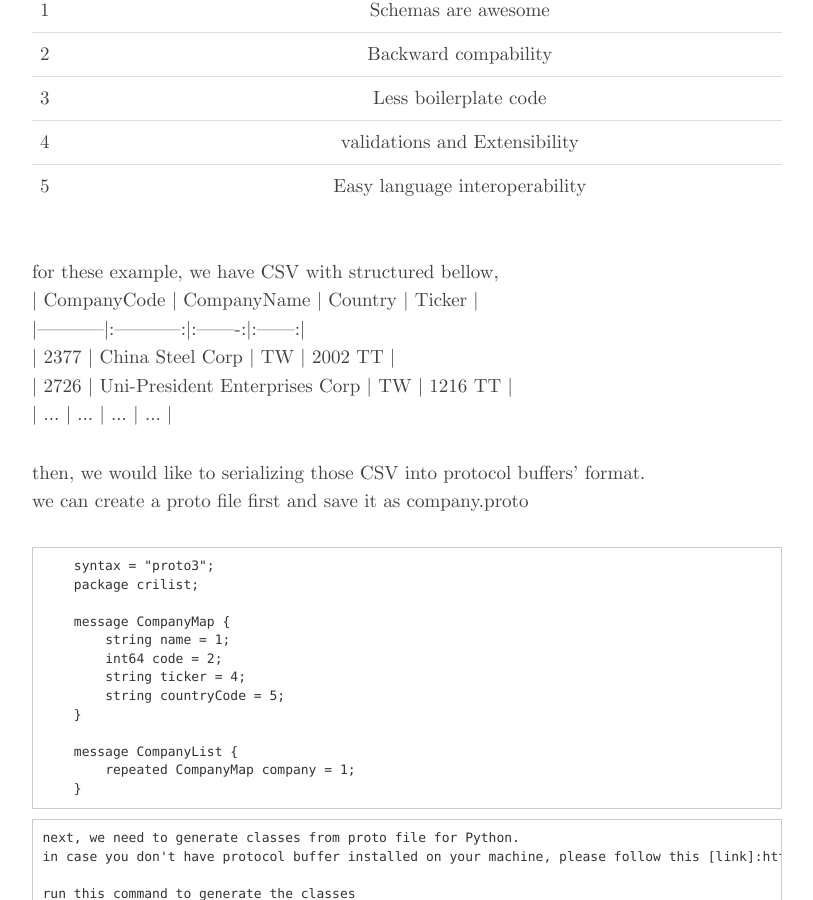
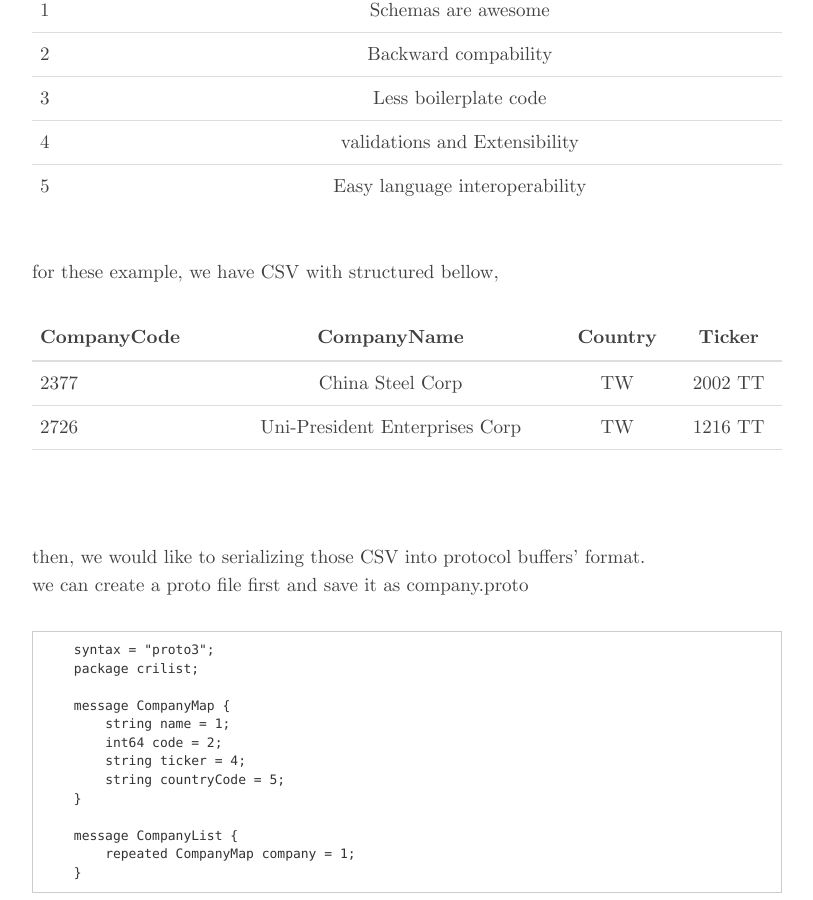
Before and after one commit to rosdyana/rosdyana.github.io, a Jekyll site: the page built from _posts/2018-03-09-From-CSV-to-Protobuff-with-Python.md, in a window 1280 px wide and 900 px high, scrolled down 881 px. Shown: the whole window, without its empty margins (233-1046 px from the left). Built offline with Jekyll 4.4.1, drawn with Linux system fonts in a browser that asks for light colours; nearby versions of some CDN libraries; comment, search, counter and statistics services are not loaded; some of the changed lines change nothing that is shown; some of the changed text lies outside the part shown.

Commit message:
[NewPost] From CSV to ProtocolBuffer with Python

````diff
--- a/_posts/2018-03-09-From-CSV-to-Protobuff-with-Python.md
+++ b/_posts/2018-03-09-From-CSV-to-Protobuff-with-Python.md
@@ -30,11 +30,12 @@ Protocol buffers have many advantages over XML for serializing structured data.
 | 5   | Easy language interoperability |
 
 for these example, we have CSV with structured bellow,
+
 | CompanyCode | CompanyName | Country | Ticker |
 |-----------|:-----------:|:-------:|:------:|
 | 2377 | China Steel Corp | TW | 2002 TT |
 | 2726 | Uni-President Enterprises Corp | TW | 1216 TT |
-| ... | ... | ... | ... |
+|  |  |  |  |
 
 then, we would like to serializing those CSV into protocol buffers' format.
 we can create a proto file first and save it as company.proto
@@ -122,6 +123,6 @@ def main():
 if **name** == '**main**':
   main()
 
-```python
-hopes you getting clear about implementation of protocol buffers in python.
 ```
+
+hopes you getting clear about implementation of protocol buffers in
````
